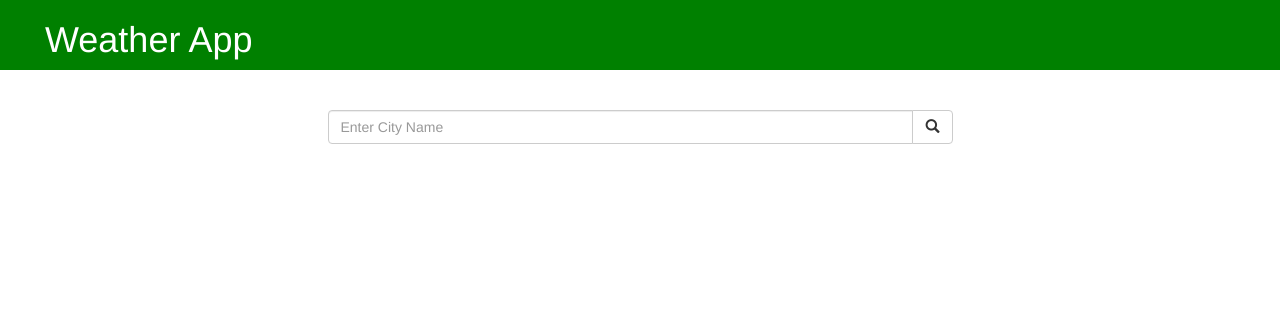
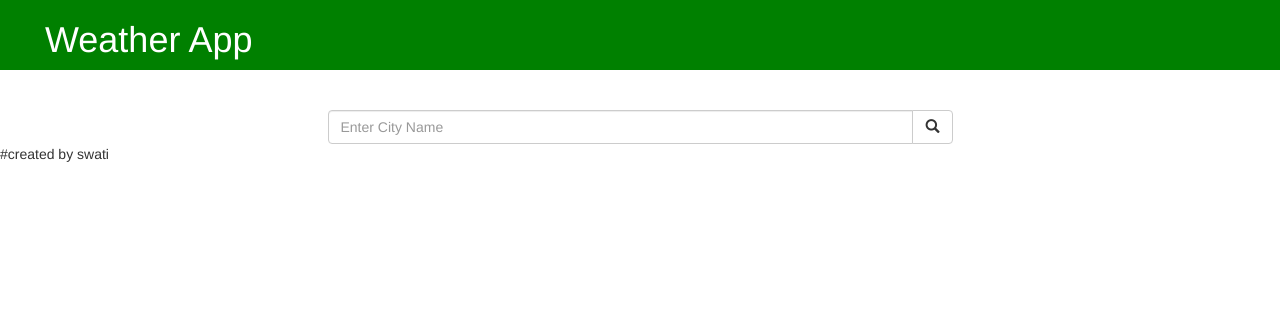
Before and after one commit to swathin2508/Weather_app, a Django app: page / in a window 1280 px wide. Shown: the top 330 px of the page. Run offline with Django 5.2, Linux system fonts and the light colour scheme; some libraries are stand-ins or nearby versions.

Commit message:
Update index.html

```diff
--- a/weather/main/templates/main/index.html
+++ b/weather/main/templates/main/index.html
@@ -1,17 +1,12 @@
 <!DOCTYPE html>
 <html lang="en" dir="ltr">
-
 <head>
   <meta charset="utf-8">
   <title>weather</title>
   <link rel="stylesheet" href="https://maxcdn.bootstrapcdn.com/bootstrap/3.4.0/css/bootstrap.min.css">
-
   <script src="https://ajax.googleapis.com/ajax/libs/jquery/3.4.1/jquery.min.js"></script>
-
   <script src="https://maxcdn.bootstrapcdn.com/bootstrap/3.4.0/js/bootstrap.min.js"></script>
-
 </head>
-
 <body>
   <nav class="row" style="background: green; color: white;">
     <h1 class="col-md-3 text-center">Weather App</h1>
@@ -43,5 +38,5 @@
     {% endif %}
   </div>
 </body>
-
 </html>
+          #created by swati
```
